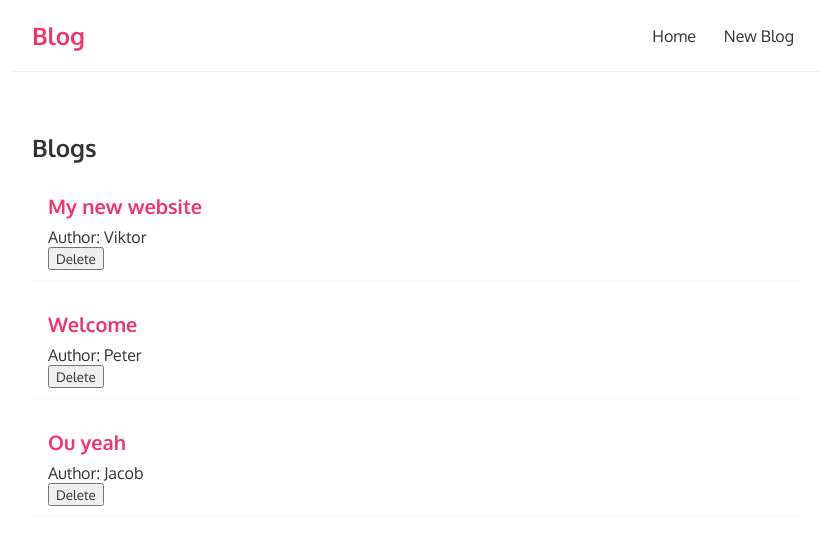
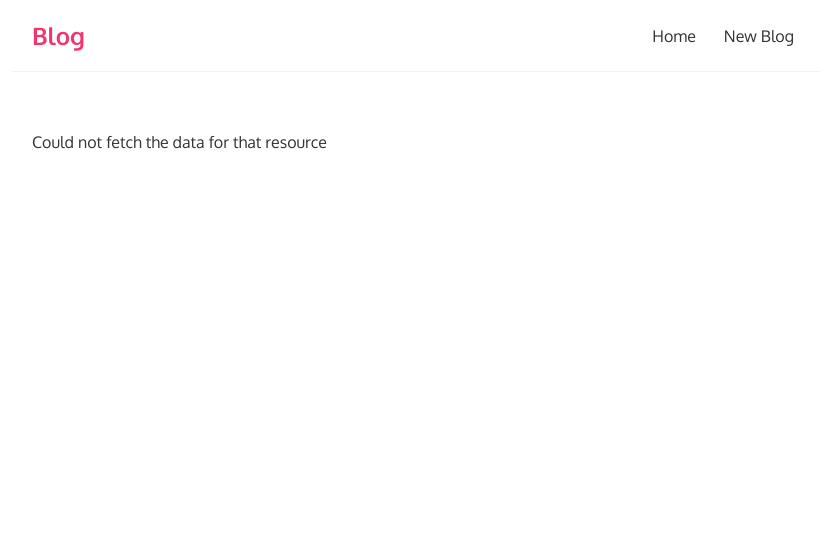
Before and after one commit to viktorsuster/React-Fundamentals, a React (Create React App) app: page / in a window 1280 px wide. Shown: the top 544 px of the page, without its empty margins (224-1048 px from the left). Built offline with nearby package versions, Linux system fonts and the light colour scheme; data requests are answered from the project's data file.

Commit message:
Handling fetch errors

```diff
--- a/src/Components/Home/index.jsx
+++ b/src/Components/Home/index.jsx
@@ -4,6 +4,7 @@ import BlogList from '../BlogList'
 const Home = () => {
   const [blogs, setBlogs] = useState(null)
   const [isPending, setIsPending] = useState(true)
+  const [error, setError] = useState(null)
 
   const handleDelete = (id) => {
     const newBlogs = blogs.filter(blog => blog.id !== id)
@@ -14,16 +15,24 @@ const Home = () => {
     setTimeout(() => {
       fetch('http://localhost:8000/blogs')
      .then(res => {
+      if (res.ok) {
+        throw Error('Could not fetch the data for that resource')
+      }
       return res.json()
      })
      .then(data => {
       setBlogs(data)
       setIsPending(false)
      })
+     .catch((err) => {
+      setIsPending(false)
+      setError(err.message)
+     })
     }, 1000)
   }, [])
   return (
     <div className='home'>
+      {error && <div>{ error }</div>}
       {isPending && <div>Loading...</div>}
       {blogs && <BlogList blogs={blogs} title="Blogs" handleDelete={handleDelete} />}
       </div>
```
